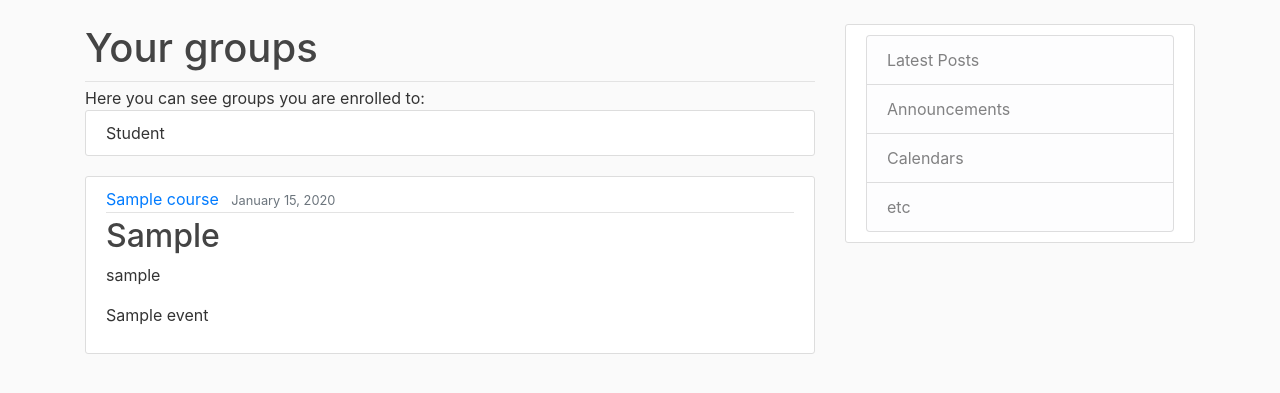
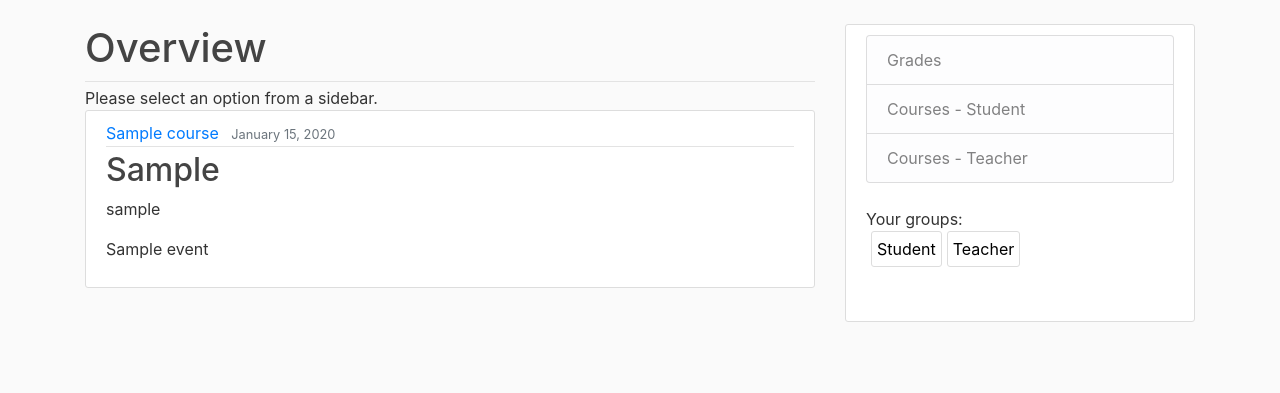
Before and after one commit to michalbarczyk/grade-control, a Django app: page /overview/ in a window 1280 px wide. Shown: the part 56-449 px from the top of the page. Run offline with Django 3.2, Linux system fonts and the light colour scheme; a user stored in the database is signed in; tables that the repository leaves empty hold one stand-in row (values such as "Sample post"); some libraries are stand-ins or nearby versions.

Commit message:
sidebar update

```diff
--- a/grade_control/urls.py
+++ b/grade_control/urls.py
@@ -14,17 +14,11 @@ Including another URLconf
     2. Add a URL to urlpatterns:  path('blog/', include('blog.urls'))
 """
 from django.contrib import admin
-from django.contrib.auth import views as auth_views
 from django.urls import path, include
 
 from system import views as system_views
 
 urlpatterns = [
     path('admin/', admin.site.urls),
-    path('register/', system_views.register, name='register'),
-    path('profile/', system_views.profile, name='profile'),
-    path('overview/', system_views.overview, name='overview'),
-    path('login/', auth_views.LoginView.as_view(template_name='system/login.html'), name='login'),
-    path('logout/', auth_views.LogoutView.as_view(template_name='system/logout.html'), name='logout'),
     path('', include('system.urls')),
 ]
--- a/system/static/system/main.css
+++ b/system/static/system/main.css
@@ -34,6 +34,15 @@ ul {
   border: 1px solid #dddddd;
   border-radius: 3px;
   margin-bottom: 20px;
+}
+
+.tag-buttons {
+  background: #ffffff;
+  padding: 5px 5px;
+  border: 1px solid #dddddd;
+  border-radius: 3px;
+  margin-bottom: 20px;
+  margin-left: 5px;
 }
 
 .article-title {
--- a/system/templates/system/base_main.html
+++ b/system/templates/system/base_main.html
@@ -20,16 +20,23 @@
     </div>
     {% if sidebar and groups %}
         <div class="col-md-4">
-          <div class="content-section">
+            <div class="content-section">
+                <ul class="list-group">
+                    {% if "Student" in groups %}
+                        <li class="list-group-item list-group-item-light">Grades</li>
+                        <li class="list-group-item list-group-item-light">Courses{{ student_str }}</li>
+                    {% endif %}
+                    {% if "Teacher" in groups %}
+                        <li class="list-group-item list-group-item-light">Courses{{ teacher_str }}</li>
+                    {% endif %}
+                </ul>
+            <div class="article-content">
+                        <p class="article-content" style="display:inline">Your groups:
+                {% for group in groups %}<button class="tag-buttons">{{ group }}</button>{% endfor %}
+            </p>
+            </div>
+            </div>
 
-              <ul class="list-group">
-                <li class="list-group-item list-group-item-light">Latest Posts</li>
-                <li class="list-group-item list-group-item-light">Announcements</li>
-                <li class="list-group-item list-group-item-light">Calendars</li>
-                <li class="list-group-item list-group-item-light">etc</li>
-              </ul>
-
-          </div>
         </div>
     {% endif %}
 {% endblock base_main %}
--- a/system/templates/system/overview.html
+++ b/system/templates/system/overview.html
@@ -1,13 +1,12 @@
 {% extends "system/base_main.html" %}
 {% block content %}
     <div class="article-metadata">
-        <h1>Your groups</h1>
+        <h1>Overview</h1>
     </div>
     <div class="media-body">
         {% if groups %}
-            <p class="article-content" style="display:inline">Here you can see groups you are enrolled to:
-            <article class="media content-section">{% for group in groups %}{{ group }}{% endfor %}</article>
-            </p>
+            <div class="article-content">Please select an option from a sidebar.
+            </div>
         {% else %}
             <div class="article-content">Currently you do not belong to any group.
 
--- a/system/urls.py
+++ b/system/urls.py
@@ -1,8 +1,15 @@
+from django.contrib.auth import views as auth_views
 from django.urls import path
+
 from . import views
 
 urlpatterns = [
     path('', views.home, name='home'),
-    # path('about/', views.about, name='app-about'),
+    path('register/', views.register, name='register'),
+    path('login/', auth_views.LoginView.as_view(template_name='system/login.html'), name='login'),
+    path('logout/', auth_views.LogoutView.as_view(template_name='system/logout.html'), name='logout'),
+    path('profile/', views.profile, name='profile'),
+    path('overview/', views.overview, name='overview'),
+
 
 ]
--- a/system/views/overview.py
+++ b/system/views/overview.py
@@ -1,24 +1,34 @@
 from django.contrib.auth.decorators import login_required
 from django.shortcuts import render
 
-from system.models import Grade, Student
+from system.models import Grade, Student, Teacher
 
 
 @login_required
 def overview(request):
     user = request.user
     student_exists = Student.objects.filter(user=user.id).exists()
+    teacher_exists = Teacher.objects.filter(user=user.id).exists()
     groups = []
     if student_exists:
         grades = Grade.objects.filter(owner_id=user.id)
         groups.append('Student')
     else:
         grades = None
+    if teacher_exists:
+        groups.append('Teacher')
+
+    student_str = ''
+    teacher_str = ''
+    if len(groups) > 1:
+        student_str = ' - Student'
+        teacher_str = ' - Teacher'
     context = {
         'sidebar': True,
         'groups': groups,
         'grades': grades,
-        #'grades': request.user.grade_set.all(),
+        'student_str': student_str,
+        'teacher_str': teacher_str,
         'title': 'overview'
     }
     return render(request, 'system/overview.html', context)
```
